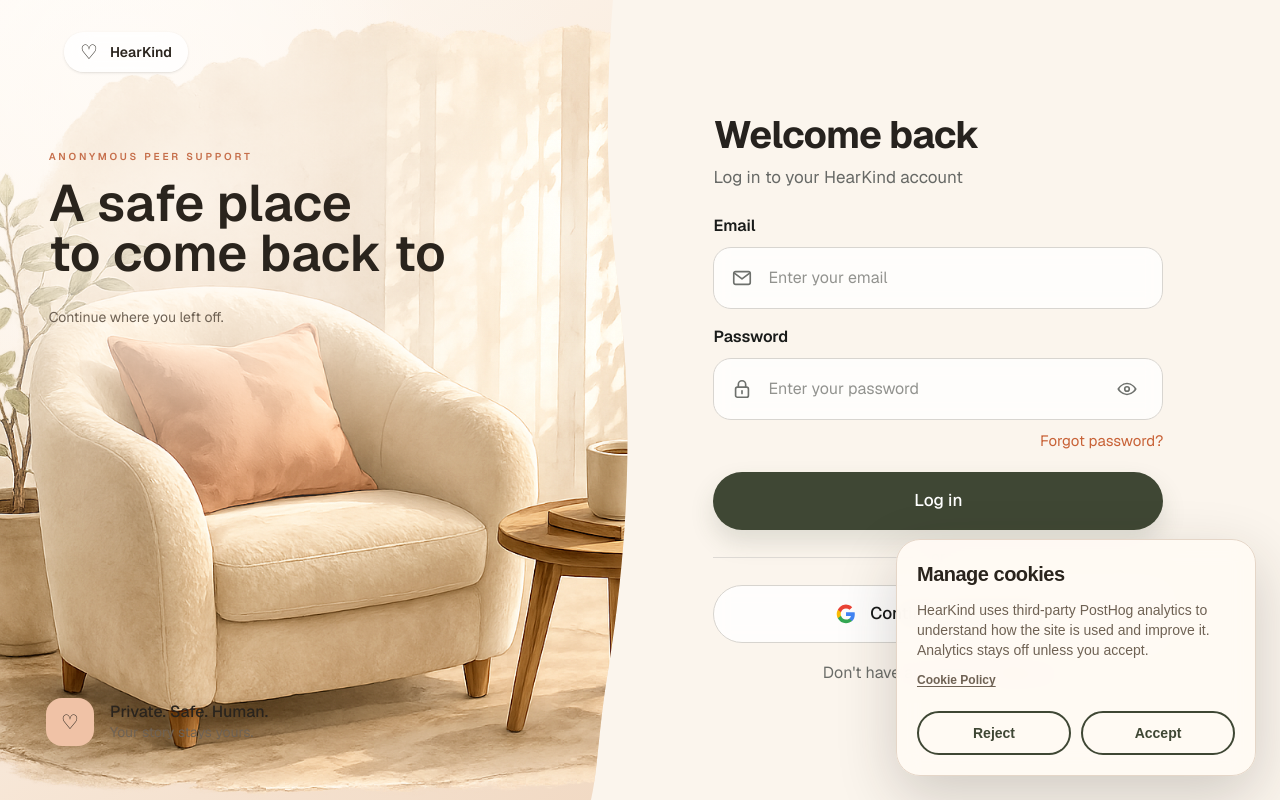
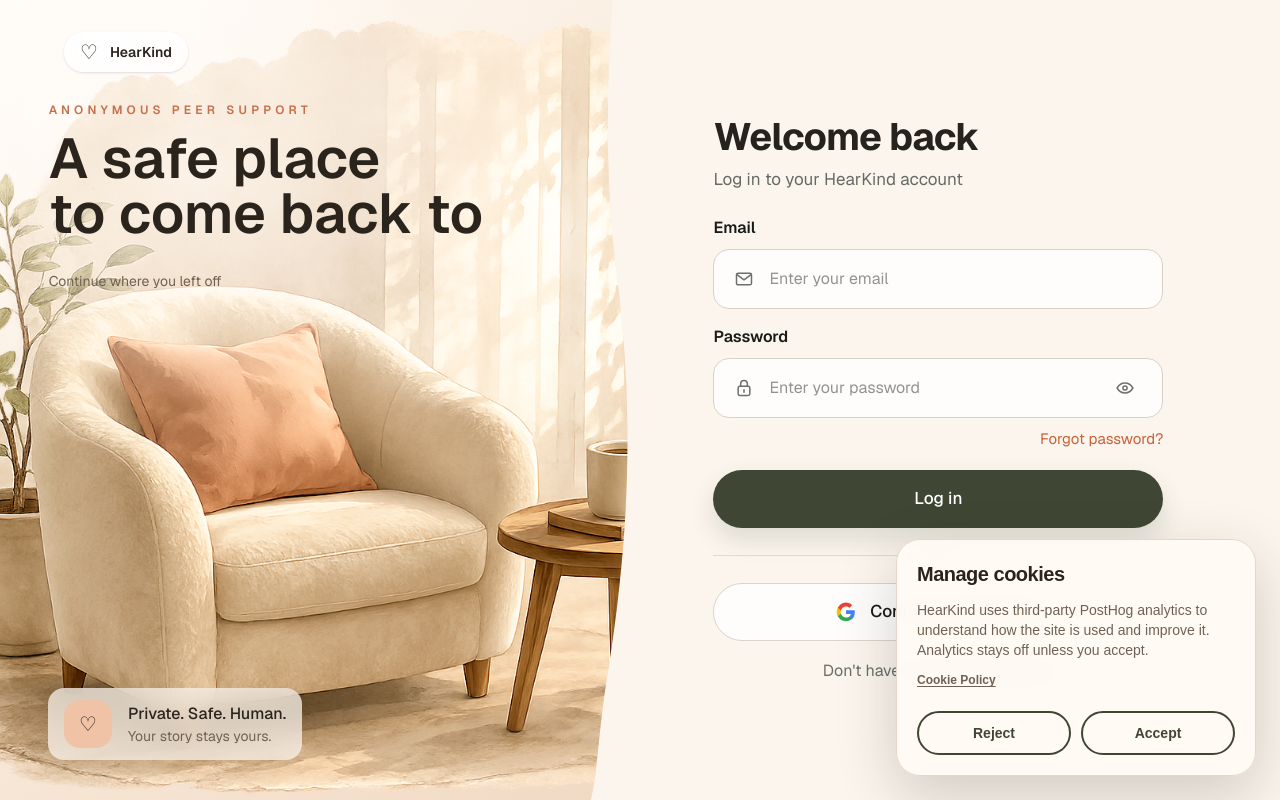
Before and after one commit to elegiya/hearkind, a Next.js app in the folder apps/web/: page /login in a window 1280 px wide. Built offline with nearby package versions, Linux system fonts and the light colour scheme.

Commit message:
Update TrustBadge

```diff
--- a/apps/web/app/login/LoginVisualPanel.tsx
+++ b/apps/web/app/login/LoginVisualPanel.tsx
@@ -2,6 +2,7 @@ import Image from "next/image";
 
 import BrandLogo from "@/components/BrandLogo";
 import PageContainer from "@/components/PageContainer";
+import TrustBadge from "@/components/TrustBadge";
 
 export function LoginVisualPanel() {
   return (
@@ -29,18 +30,10 @@ export function LoginVisualPanel() {
           <br />
           to come back to
         </h1>
-        <p className="visual-subtitle">Continue where you left off.</p>
+        <p className="visual-subtitle">Continue where you left off</p>
       </div>
 
-      <div className="safety-card">
-        <div className="safety-icon" aria-hidden="true">
-          ♡
-        </div>
-        <div className="safety-copy">
-          <p className="safety-title">Private. Safe. Human.</p>
-          <p className="safety-subtitle">Your story stays yours.</p>
-        </div>
-      </div>
+      <TrustBadge className="login-trust-badge absolute bottom-10 left-12 z-[7] rounded-2xl bg-[#fbf5ed]/75 px-4 py-3 backdrop-blur-md" />
     </section>
   );
 }
--- a/apps/web/app/login/login-page.css
+++ b/apps/web/app/login/login-page.css
@@ -88,10 +88,10 @@
 
   background:
     radial-gradient(
-      ellipse 62% 48% at 25% 25%,
-      rgba(255, 249, 242, 0.84) 0%,
-      rgba(255, 249, 242, 0.58) 42%,
-      rgba(255, 249, 242, 0.18) 72%,
+      ellipse 56% 42% at 28% 21%,
+      rgba(255, 249, 242, 0.82) 0%,
+      rgba(255, 249, 242, 0.52) 40%,
+      rgba(255, 249, 242, 0.14) 70%,
       transparent 100%
     );
 }
@@ -115,9 +115,9 @@
   z-index: 6;
 
   top: clamp(
-    150px,
-    19vh,
-    220px
+    104px,
+    12vh,
+    128px
   );
 
   left: clamp(
@@ -126,7 +126,9 @@
     64px
   );
 
-  right: 17%;
+  right: auto;
+
+  width: min(520px, calc(100% - 80px));
 }
 
 .visual-eyebrow {
@@ -152,9 +154,9 @@
   margin: 0;
 
   font-size: clamp(
-    46px,
+    56px,
     4vw,
-    64px
+    60px
   );
 
   font-weight: 550;
@@ -179,61 +181,6 @@
   letter-spacing: 0;
 
   color: #6f6254;
-}
-
-.safety-card {
-  position: absolute;
-  z-index: 7;
-
-  left: clamp(
-    28px,
-    3.6vw,
-    60px
-  );
-
-  bottom: clamp(
-    54px,
-    6.5vh,
-    92px
-  );
-
-  display: flex;
-  align-items: center;
-  gap: 16px;
-}
-
-.safety-copy p {
-  margin: 0;
-}
-
-.safety-title {
-  color: #2a241d;
-  font-size: 16px;
-  font-weight: 500;
-  line-height: 1.4;
-}
-
-.safety-subtitle {
-  color: #6f6254;
-  font-size: 14px;
-  font-weight: 400;
-  line-height: 1.4;
-}
-
-.safety-icon {
-  display: flex;
-  align-items: center;
-  justify-content: center;
-
-  width: 48px;
-  height: 48px;
-  flex: 0 0 48px;
-
-  border-radius: 16px;
-
-  background: #f0c2a6;
-  color: #2a241d;
-  font-size: 20px;
 }
 
 .form-panel {
@@ -416,27 +363,15 @@
   display: flex;
   align-items: center;
 
-  height: 62px;
-  min-height: 62px;
-  padding:
-    0
-    clamp(
-      17px,
-      0.9vw,
-      26px
-    );
+  height: 60px;
+  min-height: 60px;
+  padding: 0 20px;
 
-  border: 1px solid
-    #d8d5d0;
+  border: 1px solid #d9d1c7;
 
-  border-radius: 18px;
+  border-radius: 16px;
 
-  background: rgba(
-    255,
-    255,
-    255,
-    0.78
-  );
+  background: rgba(255, 255, 255, 0.8);
 
   backdrop-filter: blur(8px);
 
@@ -447,38 +382,17 @@
 }
 
 .input-shell:focus-within {
-  border-color: #173f35;
-  background: #ffffff;
+  border-color: #3f4a32;
+  background: rgba(255, 255, 255, 0.9);
 
-  box-shadow:
-    0 0 0 3px
-    rgba(
-      23,
-      63,
-      53,
-      0.1
-    );
+  box-shadow: 0 0 0 4px rgba(63, 74, 50, 0.1);
 }
 
 .input-shell
   svg {
-  width: clamp(
-    22px,
-    0.9vw,
-    30px
-  );
-  height: clamp(
-    22px,
-    0.9vw,
-    30px
-  );
-  flex:
-    0 0
-    clamp(
-      22px,
-      0.9vw,
-      30px
-    );
+  width: 20px;
+  height: 20px;
+  flex: 0 0 20px;
 
   color: #6d706c;
 }
@@ -486,7 +400,7 @@
 .input-shell input {
   width: 100%;
   min-width: 0;
-  height: 60px;
+  height: 58px;
 
   padding:
     0
@@ -509,7 +423,7 @@
   );
   font-weight: 400;
 
-  color: #1d2521;
+  color: #29251f;
 }
 
 .input-shell
@@ -775,8 +689,6 @@
 
   .visual-eyebrow {
     margin-bottom: 16px;
-    font-size: 10px;
-    letter-spacing: 0.28em;
   }
 
   .visual-subtitle {
@@ -804,10 +716,6 @@
     left: 34px;
   }
 
-  .visual-copy {
-    right: 16%;
-  }
-
   .visual-eyebrow {
     margin-bottom: 14px;
   }
@@ -817,9 +725,6 @@
     font-size: 13px;
   }
 
-  .safety-card {
-    left: 25px;
-  }
 }
 
 @media (
@@ -838,8 +743,7 @@
   }
 
   .visual-copy {
-    top: 145px;
-    right: 15%;
+    width: calc(100% - 68px);
   }
 
   .visual-subtitle {
@@ -879,7 +783,7 @@
   .visual-background,
   .brand-shell,
   .visual-copy,
-  .safety-card {
+  .login-trust-badge {
     display: none;
   }
 
@@ -1053,17 +957,12 @@
   }
 
   .input-shell {
-    height: 62px;
-    min-height: 62px;
-    padding: 0 28px;
+    height: 60px;
+    min-height: 60px;
+    padding: 0 20px;
 
-    border-color: rgba(
-      63,
-      59,
-      55,
-      0.24
-    );
-    border-radius: 18px;
+    border-color: #d9d1c7;
+    border-radius: 16px;
 
     background: rgba(
       255,
@@ -1075,16 +974,16 @@
 
   .input-shell
     svg {
-    width: 25px;
-    height: 25px;
-    flex: 0 0 25px;
+    width: 20px;
+    height: 20px;
+    flex: 0 0 20px;
 
     color: #303330;
   }
 
   .input-shell input {
-    height: 60px;
-    padding: 0 24px;
+    height: 58px;
+    padding: 0 16px;
 
     color: #2a2d2a;
     font-size: 20px;
@@ -1209,13 +1108,13 @@
   }
 
   .input-shell {
-    height: 62px;
-    min-height: 62px;
-    border-radius: 18px;
+    height: 60px;
+    min-height: 60px;
+    border-radius: 16px;
   }
 
   .input-shell input {
-    height: 60px;
+    height: 58px;
     font-size: 20px;
   }
 
--- /dev/null
+++ b/apps/web/components/TrustBadge.tsx
@@ -0,0 +1,20 @@
+type TrustBadgeProps = {
+  className?: string;
+};
+
+export default function TrustBadge({ className = "" }: TrustBadgeProps) {
+  return (
+    <div className={`flex items-center gap-4 ${className}`}>
+      <div
+        className="flex h-12 w-12 shrink-0 items-center justify-center rounded-2xl bg-[#f0c2a6] text-xl"
+        aria-hidden="true"
+      >
+        ♡
+      </div>
+      <div>
+        <p className="font-medium text-[#2a241d]">Private. Safe. Human.</p>
+        <p className="text-sm text-[#6f6254]">Your story stays yours.</p>
+      </div>
+    </div>
+  );
+}
--- a/apps/web/components/landing/HeroSection.tsx
+++ b/apps/web/components/landing/HeroSection.tsx
@@ -3,6 +3,7 @@
 import Header from "@/components/landing/Header";
 import Image from "next/image";
 import PageContainer from "@/components/PageContainer";
+import TrustBadge from "@/components/TrustBadge";
 
 type HeroSectionProps = {
   onWaitlistClick: (source: "header" | "hero") => void;
@@ -58,15 +59,7 @@ export default function HeroSection({ onWaitlistClick }: HeroSectionProps) {
             </a>
           </div>
 
-          <div className="mt-16 flex items-center gap-4">
-            <div className="flex h-12 w-12 shrink-0 items-center justify-center rounded-2xl bg-[#f0c2a6] text-xl">
-              ♡
-            </div>
-            <div>
-              <p className="font-medium">Private. Safe. Human.</p>
-              <p className="text-sm text-[#6f6254]">Your story stays yours.</p>
-            </div>
-          </div>
+          <TrustBadge className="mt-16" />
         </div>
 
         <div className="relative mx-auto mt-12 aspect-[16/11] w-full max-w-3xl overflow-hidden rounded-[2rem] shadow-xl lg:hidden">
```
